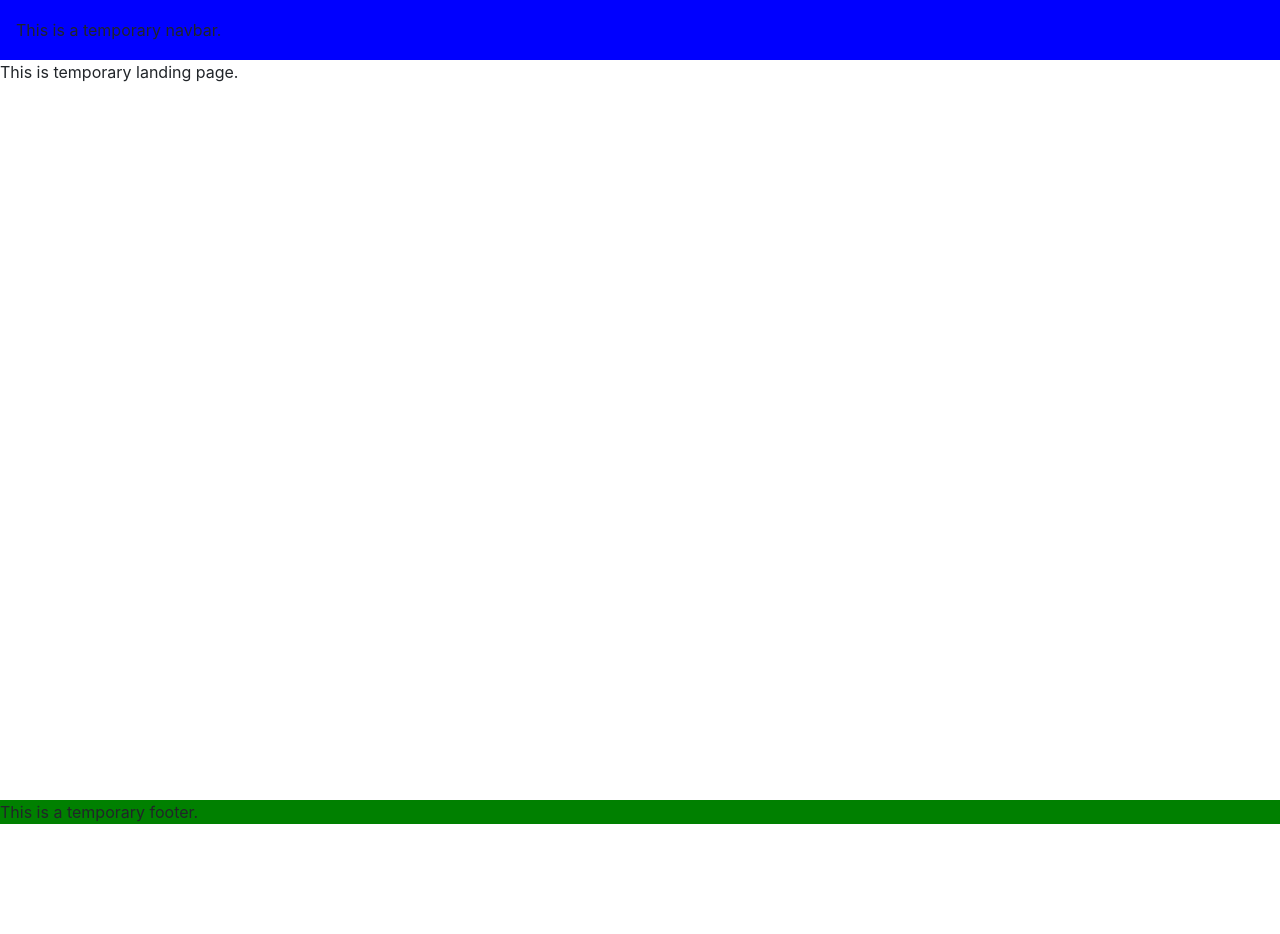
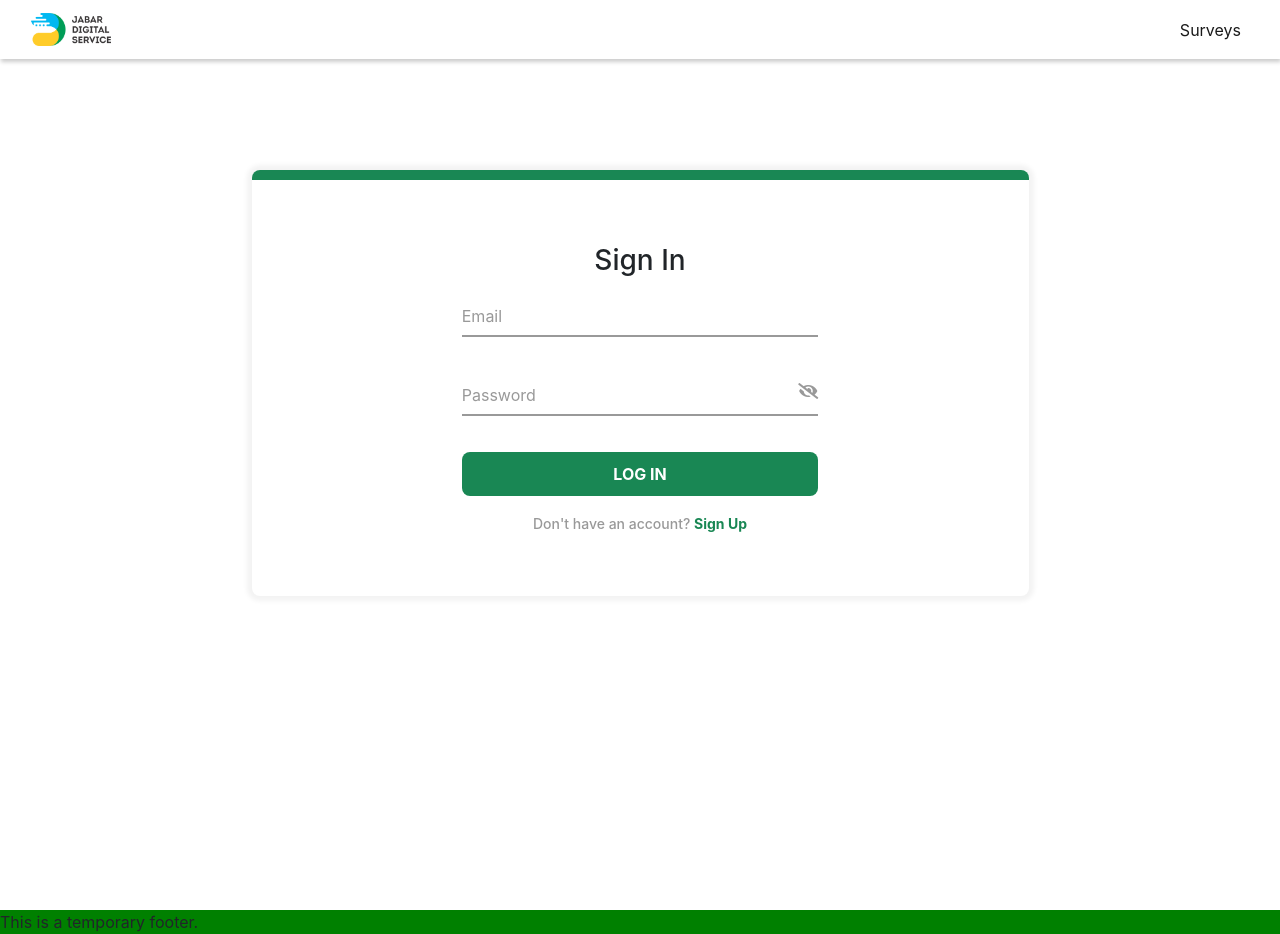
Before and after one commit to jds1-JabarSurvei/Frontend, a React (Create React App) app: page / in a window 1280 px wide. Before the commit the page ends 824 px from the top, so only its background shows below. Built offline with nearby package versions, Linux system fonts and the light colour scheme.

Commit message:
add navbar

```diff
--- a/public/index.html
+++ b/public/index.html
@@ -1,14 +1,12 @@
 <!DOCTYPE html>
 <html lang="en">
+
 <head>
   <meta charset="utf-8" />
   <link rel="icon" href="%PUBLIC_URL%/favicon.ico" />
   <meta name="viewport" content="width=device-width, initial-scale=1" />
   <meta name="theme-color" content="#000000" />
-    <meta
-      name="description"
-      content="Web site created using create-react-app"
-    />
+  <meta name="description" content="Web site created using create-react-app" />
   <link rel="apple-touch-icon" href="%PUBLIC_URL%/logo192.png" />
   <!--
       manifest.json provides metadata used when your web app is installed on a
@@ -24,10 +22,12 @@
       work correctly both with client-side routing and a non-root public URL.
       Learn how to configure a non-root public URL by running `npm run build`.
     -->
-    <link rel="stylesheet" href="https://cdn.jsdelivr.net/npm/bootstrap@4.5.3/dist/css/bootstrap.min.css" integrity="sha384-TX8t27EcRE3e/ihU7zmQxVncDAy5uIKz4rEkgIXeMed4M0jlfIDPvg6uqKI2xXr2" crossorigin="anonymous">
+  <link rel="stylesheet" href="https://cdn.jsdelivr.net/npm/bootstrap@4.5.3/dist/css/bootstrap.min.css"
+    integrity="sha384-TX8t27EcRE3e/ihU7zmQxVncDAy5uIKz4rEkgIXeMed4M0jlfIDPvg6uqKI2xXr2" crossorigin="anonymous">
   <link rel="stylesheet" href="https://cdnjs.cloudflare.com/ajax/libs/font-awesome/5.15.1/css/all.min.css" />
   <title>React App</title>
 </head>
+
 <body>
   <noscript>You need to enable JavaScript to run this app.</noscript>
   <div id="root"></div>
@@ -41,5 +41,9 @@
       To begin the development, run `npm start` or `yarn start`.
       To create a production bundle, use `npm run build` or `yarn build`.
     -->
+  <script src="https://cdn.jsdelivr.net/npm/bootstrap@5.0.0-beta2/dist/js/bootstrap.bundle.min.js"
+    integrity="sha384-b5kHyXgcpbZJO/tY9Ul7kGkf1S0CWuKcCD38l8YkeH8z8QjE0GmW1gYU5S9FOnJ0"
+    crossorigin="anonymous"></script>
 </body>
+
 </html>
--- a/src/App.js
+++ b/src/App.js
@@ -1,5 +1,6 @@
 import Navbar from 'components/common/Navbar';
 import Footer from 'components/common/Footer';
+import Login from 'pages/Login';
 import './App.css';
 
 function App() {
@@ -8,7 +9,7 @@ function App() {
       <Navbar />
       <div className="page-container">
         {/* Route and PrivateRoute go here */}
-        This is temporary landing page.
+        <Login />
       </div>
       <Footer />
     </div>
--- a/src/components/common/Navbar.js
+++ b/src/components/common/Navbar.js
@@ -1,12 +1,47 @@
 import React from 'react';
 import './style.css';
+import useWindowSize from 'hooks/useWindowSize';
+import Logo from 'assets/images/logo_jds.png';
 
 const Navbar = () => {
-    // Temporary Navbar
+    const size = useWindowSize();
+
+    // Links bakal tergantung lagi login admin atau tidak, bakal ngikut dari route
+    // Sekarang pake dummy begini dulu
+    const admin = true;
+    // Link-link sementara, bakal bertambah seiring waktu
+    const links = admin ? [
+        'Surveys',
+    ] : [
+            'Home',
+            'Data',
+            'Kontak'
+    ];
     return (
-        <div className="navbar">
-            This is a temporary navbar.
-        </div>
+        <nav class="navbar navbar-expand-lg navbar-light">
+            <div class="container-fluid">
+                <div className="logo">
+                    <a class="navbar-brand" href="#">
+                        <img src={Logo} alt="" width={80} />
+                    </a>
+                </div>
+
+                <button class="navbar-toggler" type="button" data-bs-toggle="collapse" data-bs-target="#navbarNav" aria-controls="navbarNav" aria-expanded="false" aria-label="Toggle navigation">
+                    <span class="navbar-toggler-icon"></span>
+                </button>
+                <div class={`collapse navbar-collapse ${size.width < 992 ? "" : "nav-align-right"}`} id="navbarNav">
+                    <ul class="navbar-nav">
+                        {links.map(link => {
+                            return (
+                                <li class="nav-item" key={link}>
+                                    <a class="nav-link active" aria-current="page" href="#">{link}</a>
+                                </li>
+                            );
+                        })}
+                    </ul>
+                </div>
+            </div>
+        </nav>
     );
 }
 
--- a/src/components/common/style.css
+++ b/src/components/common/style.css
@@ -1,6 +1,16 @@
-.navbar {
-    background-color: blue;
-    height: 60px;
+nav {
+    box-shadow: 1px 3px 4px rgba(0, 0, 0, 0.2);
+}
+
+.navbar-collapse {
+    display: flex;
+    justify-content: center;
+}
+
+.nav-align-right {
+    display: flex;
+    justify-content: flex-end;
+    /* border: 1px solid black; */
 }
 
 .footer {
--- /dev/null
+++ b/src/hooks/useWindowSize.js
@@ -0,0 +1,34 @@
+import { useState, useEffect } from 'react';
+
+function useWindowSize() {
+    // Initialize state with undefined width/height so server and client renders match
+    // Learn more here: https://joshwcomeau.com/react/the-perils-of-rehydration/
+    const [windowSize, setWindowSize] = useState({
+        width: undefined,
+        height: undefined,
+    });
+
+    useEffect(() => {
+        // Handler to call on window resize
+        function handleResize() {
+            // Set window width/height to state
+            setWindowSize({
+                width: window.innerWidth,
+                height: window.innerHeight,
+            });
+        }
+
+        // Add event listener
+        window.addEventListener("resize", handleResize);
+
+        // Call handler right away so state gets updated with initial window size
+        handleResize();
+
+        // Remove event listener on cleanup
+        return () => window.removeEventListener("resize", handleResize);
+    }, []); // Empty array ensures that effect is only run on mount
+
+    return windowSize;
+}
+
+export default useWindowSize;
```
Also changed, not shown: src/assets/images/logo_jds.png (added). Lines whose indentation alone changed are shown as unchanged.
